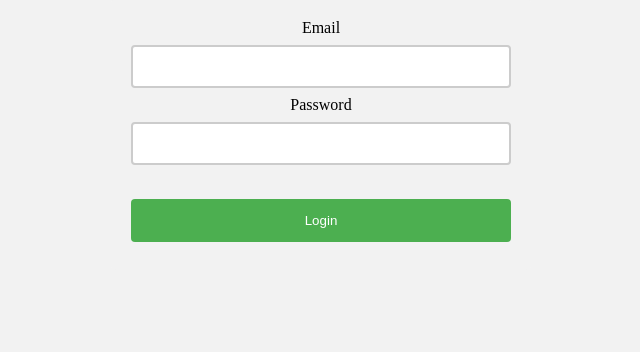
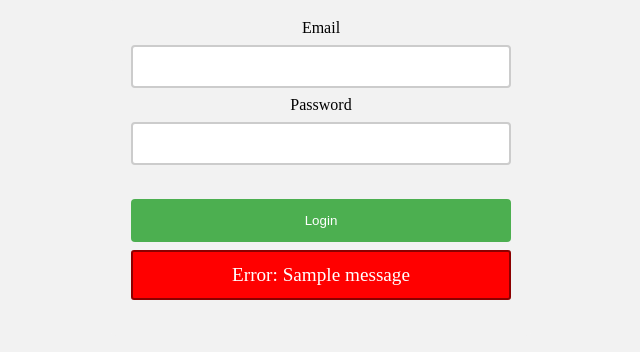
Before and after one commit to rrcoder0167/Orange-Chat, a Flask app: page /login in a window 1280 px wide. Shown: the part 109-461 px from the top of the page, without its empty margins (319-959 px from the left). Run offline with Flask 2, Linux system fonts and the light colour scheme; one stand-in notice (Sample message) is shown.

Commit message:
new html style changes

```diff
--- a/app.py
+++ b/app.py
@@ -38,8 +38,7 @@ def authenticate(email, password):
 
 
 app = Flask(__name__)
-app.config[
-    'SQLALCHEMY_DATABASE_URI'] = 'sqlite:////Users/riddhiman.rana/Documents/ChitChat Application/instance/users.db'
+app.config['SQLALCHEMY_DATABASE_URI'] = 'sqlite:///users.db'
 app.secret_key = '019vcxpr!rp5lz13'
 db.init_app(app)
 with app.app_context():
@@ -112,4 +111,4 @@ def logout():
 
 
 if __name__ == "__main__":
-    app.run(debug=True, port=8080)
+    app.run(debug=True)
--- a/static/login_styles.css
+++ b/static/login_styles.css
@@ -47,3 +47,25 @@ input[type="submit"] {
 input[type="submit"]:hover {
     background-color: #45a049;
 }
+
+/* Add error for wrong password */
+
+.alert-error {
+    padding: 12px;
+    border-radius: 3px;
+    font-size: 1.2rem;
+    margin-bottom: 16px;
+    border: 2px solid darkred;
+    background-color: red;
+    color: white;
+  }
+
+  .alert-info {
+    padding: 12px;
+    border-radius: 3px;
+    font-size: 1.2rem;
+    margin-bottom: 16px;
+    border: 2px solid orange;
+    background-color: yellow;
+    color: black;
+  }
--- a/static/signup_styles.css
+++ b/static/signup_styles.css
@@ -22,7 +22,7 @@ form {
 }
 
 /* Style the form inputs */
-input[type="email"], input[type="password"], input[type="password2"] {
+input[type="email"], input[type="password"], input[type="text"]{
     width: 100%;
     padding: 12px 20px;
     margin: 8px 0;
--- a/templates/login.html
+++ b/templates/login.html
@@ -14,6 +14,9 @@
             <input type="password" id="password" name="password" required>
             <br><br>
             <input type="submit" value="Login">
+            {% for message in get_flashed_messages() %}
+            <div class="alert-error">Error: {{ message }}</div>
+            {% endfor %}
         </form>
     </body>
 </html>
```
